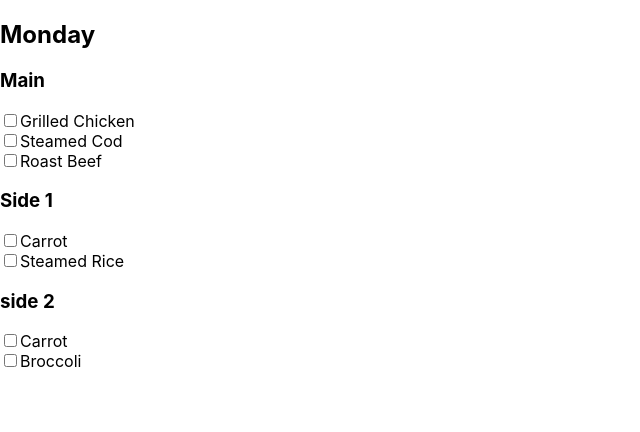
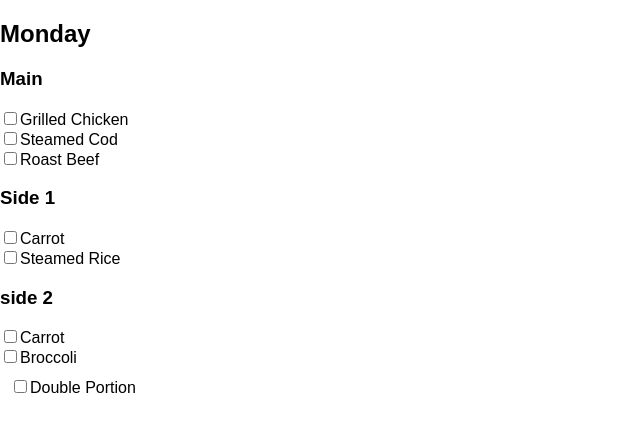
Before and after one commit to belindabee/learn-react, a React (Create React App) app: page / in a window 1280 px wide. Shown: the top 432 px of the page, without its empty margins (0-640 px from the left). Built offline with nearby package versions, Linux system fonts and the light colour scheme.

Commit message:
daily menu is finis

```diff
--- a/src/App.js
+++ b/src/App.js
@@ -1,6 +1,6 @@
 import React from 'react'
 import EnchacedCheckboxGroup from './components/EnchancedCheckboxGroup'
-
+import EnhancedCheckbox from './components/EnchancedCheckbox'
 
 export default class App extends React.Component {
 constructor(props) {
@@ -9,7 +9,8 @@ constructor(props) {
       main: undefined,
       side1: undefined,
       side2: undefined,
-      showSelection: false
+      showSelection: false,
+      isDoublePortion: false
     }
   }
 
@@ -28,6 +29,12 @@ constructor(props) {
       }
       return newState
     })
+  }
+
+  toggleDoublePortion() {
+    this.setState((currentState) => ({
+      isDoublePortion: !currentState.isDoublePortion
+    }))
   }
 
   render () {
@@ -49,11 +56,12 @@ constructor(props) {
       main,
       side1,
       side2,
+      isDoublePortion
     } = this.state
     return (
       <div className='App'>
         <h2>Monday</h2>
-        { showSelection && <p>{`${main} with ${side1} and ${side2}`}</p> }
+        { showSelection && <p>{`${main} with ${side1} and ${side2}`} {isDoublePortion ? '(Double Portion)' : ''} </p> }
         <div className='container'>
           <div>
             <h3>Main</h3>
@@ -68,6 +76,15 @@ constructor(props) {
             <EnchacedCheckboxGroup item={side2s} onChange={(value) => this.itemSelected({ side2: value })} />
           </div>
         </div>
+        <div className='doublePortion'>
+          <EnhancedCheckbox
+            label='Double Portion'
+            id='double'
+            value={true}
+            selected={this.state.isDoublePortion}
+            onChange={() => this.toggleDoublePortion()}
+          />
+        </div>
       </div>
     )
 
--- a/src/index.css
+++ b/src/index.css
@@ -1,13 +1,11 @@
 body {
   margin: 0;
-  font-family: -apple-system, BlinkMacSystemFont, "Segoe UI", "Roboto", "Oxygen",
-    "Ubuntu", "Cantarell", "Fira Sans", "Droid Sans", "Helvetica Neue",
-    sans-serif;
-  -webkit-font-smoothing: antialiased;
-  -moz-osx-font-smoothing: grayscale;
+  padding: 0;
+  font-family: sans-serif;
 }
 
-code {
-  font-family: source-code-pro, Menlo, Monaco, Consolas, "Courier New",
-    monospace;
+.doublePortion {
+  width: 650px;
+  margin-left: 10px;
+  margin-top: 10px;
 }
```
Also changed, not shown: src/components/EnchancedCheckbox/index.css (+13 -0 lines).
